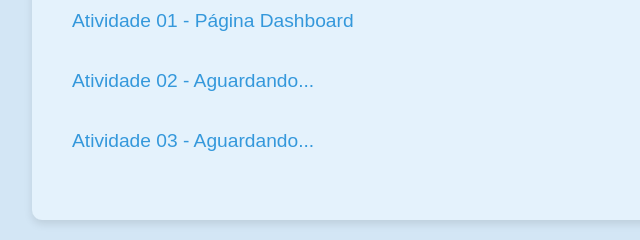
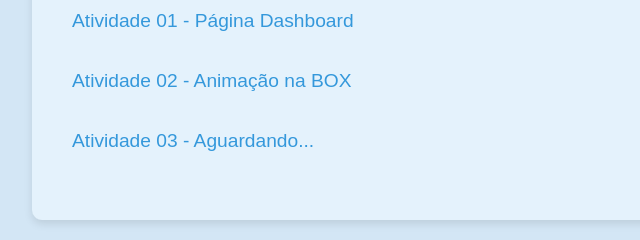
Before and after one commit to DrielLima/limajota, a plain HTML site: page index.html in a window 1280 px wide. Shown: the part 379-619 px from the top of the page, 218-858 px from the left. Drawn offline with Linux system fonts and the light colour scheme.

Commit message:
Update index.html

```diff
--- a/index.html
+++ b/index.html
@@ -69,7 +69,7 @@
         <h3><i>PROGRAMAÇÃO WEB 2024.2</i></h3>
 
         <a href="01">Atividade 01 - Página Dashboard </a> <br>
-        <a href="02">Atividade 02 - Aguardando...</a>  <br>
+        <a href="02">Atividade 02 - Animação na BOX</a>  <br>
         <a href="03">Atividade 03 - Aguardando...</a> <br>
     </div>
 
```
